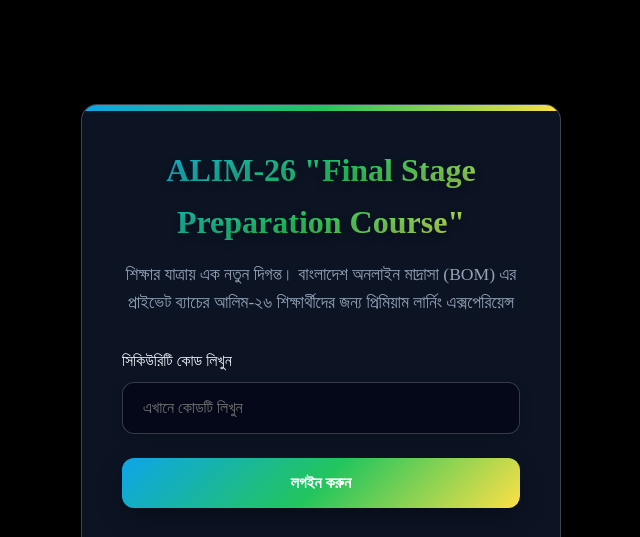
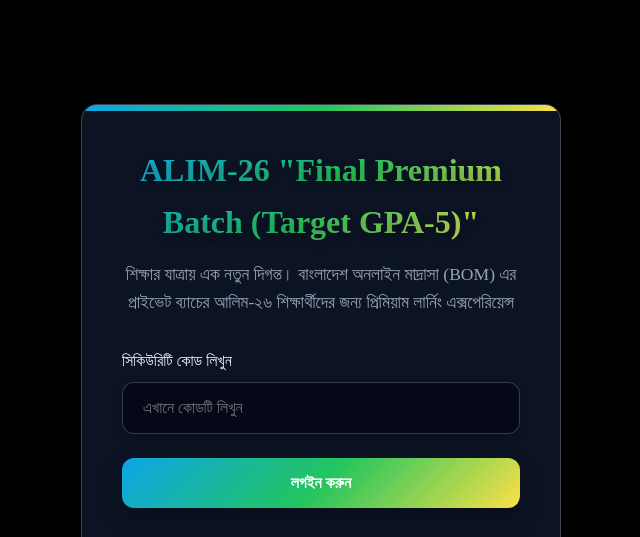
Before and after one commit to bangladeshonlinemadrassah/d2, a plain HTML site: page index.html in a window 1280 px wide. Both pictures are taken after a click on the button "আপনার এনরোলকৃত কোর্স". Shown: the top 537 px of the page, without its empty margins (319-959 px from the left). Drawn offline with Linux system fonts and the light colour scheme; a web font is replaced by a local one.

Commit message:
Update course title and image links in index.html

```diff
--- a/index.html
+++ b/index.html
@@ -2398,7 +2398,7 @@
   <div id="login-page" style="display: none;">
     <div class="login-container">
       <div class="welcome-message">
-        <h1 class="bangla-font">ALIM-26 "Final Stage Preparation Course"</h1>
+        <h1 class="bangla-font">ALIM-26 "Final Premium Batch (Target GPA-5)"</h1>
         <p class="bangla-font">শিক্ষার যাত্রায় এক নতুন দিগন্ত। বাংলাদেশ অনলাইন মাদ্রাসা (BOM) এর প্রাইভেট ব্যাচের আলিম-২৬ শিক্ষার্থীদের জন্য প্রিমিয়াম লার্নিং এক্সপেরিয়েন্স</p>
       </div>
       <div class="login-form">
@@ -2425,7 +2425,7 @@
         <div class="brand">
           <i class="fas fa-graduation-cap"></i>
           <span>ALIM-26 <br>
-            <span class="tag">"Final Stage Preparation Course" (BOM)</span></span>
+            <span class="tag">"Final Premium Batch (Target GPA-5)" (BOM)</span></span>
         </div>
         <div class="searchbar">
           <i class="fas fa-search"></i>
@@ -2442,12 +2442,12 @@
     <div class="notice-bar bangla-font"><span><b>📢 বার্তা: প্রিয় শিক্ষার্থীরা, কমেন্টের রিপ্লাই সুবিধাটি বর্তমানে স্থগিত আছে। তবে আপনাদের প্রতিটি মতামত আমরা যত্নসহকারে পড়ছি এবং প্রয়োজনীয় পদক্ষেপ নিচ্ছি। আপনাদের মূল্যবান মতামত জানাতে থাকুন — আন্তরিক ধন্যবাদ সাথে থাকার জন্য!</b></span></div>
     <main class="container">
       <div class="hero fade-in">
-        <h1 class="bangla-font">ALIM-26 "Final Stage Preparation Course"</h1>
+        <h1 class="bangla-font">ALIM-26 "Final Premium Batch (Target GPA-5)"</h1>
         <p class="bangla-font">শিক্ষার যাত্রায় এক নতুন দিগন্ত। বাংলাদেশ অনলাইন মাদ্রাসা (BOM) এর প্রাইভেট ব্যাচের আলিম-২৬ শিক্ষার্থীদের জন্য প্রিমিয়াম লার্নিং এক্সপেরিয়েন্স</p>
       </div>
       <!-- New Slideshow Box -->
       <div class="slideshow-container fade-in">
-        <img class="slideshow-image" src="https://i.imgur.com/6N1mH9F.jpeg" alt="Image 1">
+        <img class="slideshow-image" src="https://example.com.image1.jpeg" alt="Image 1">
         <img class="slideshow-image" src="https://example.com/image2.jpg" alt="Image 2">
         <img class="slideshow-image" src="https://example.com/image3.jpg" alt="Image 3">
         <img class="slideshow-image" src="https://example.com/image4.jpg" alt="Image 4">
@@ -2518,7 +2518,7 @@
         <a class="pill subject-link" href="#" data-name="ইক্সাম"><span><i class="fas fa-file-alt"></i> <span class="bangla-font">ইক্সাম</span></span><span class="go bangla-font">খুলুন</span></a>
         <a class="pill subject-link" href="#" data-name="ক্লাসের লেকচার শীট"><span><i class="fas fa-file-pdf"></i> <span class="bangla-font">ক্লাসের লেকচার শীট</span></span><span class="go bangla-font">খুলুন</span></a>
         <a class="pill subject-link" href="#" data-name="পরীক্ষার রেজাল্ট শীট"><span><i class="fas fa-chart-bar"></i> <span class="bangla-font">পরীক্ষার রেজাল্ট শীট</span></span><span class="go bangla-font">খুলুন</span></a>
-        <a class="pill subject-link" href="#" data-name="সাজেশন্স"><span><i class="fas fa-ellipsis-h"></i> <span class="bangla-font">সাজেশন্স</span></span><span class="go bangla-font">খুলুন</span></a>
+        <a class="pill subject-link" href="#" data-name="সাজেশন্স"><span><i class="fas fa-lightbulb"></i> <span class="bangla-font">সাজেশন্স</span></span><span class="go bangla-font">খুলুন</span></a>
       </div>
     </main>
     <div class="container">
@@ -2537,7 +2537,7 @@
       </div>
     </div>
     <footer class="site-footer">
-      © 2025 ALIM-26 "Final Stage Preparation Course" (BOM). All rights reserved.
+      © 2025 ALIM-26 "Final Premium Batch (Target GPA-5)" (BOM). All rights reserved.
     </footer>
   </div>
 
@@ -2568,7 +2568,7 @@
       </div>
     </div>
     <footer class="site-footer">
-      © 2025 ALIM-26 "Final Stage Preparation Course" (BOM). All rights reserved.
+      © 2025 ALIM-26 "Final Premium Batch (Target GPA-5)" (BOM). All rights reserved.
     </footer>
   </div>
 
```
